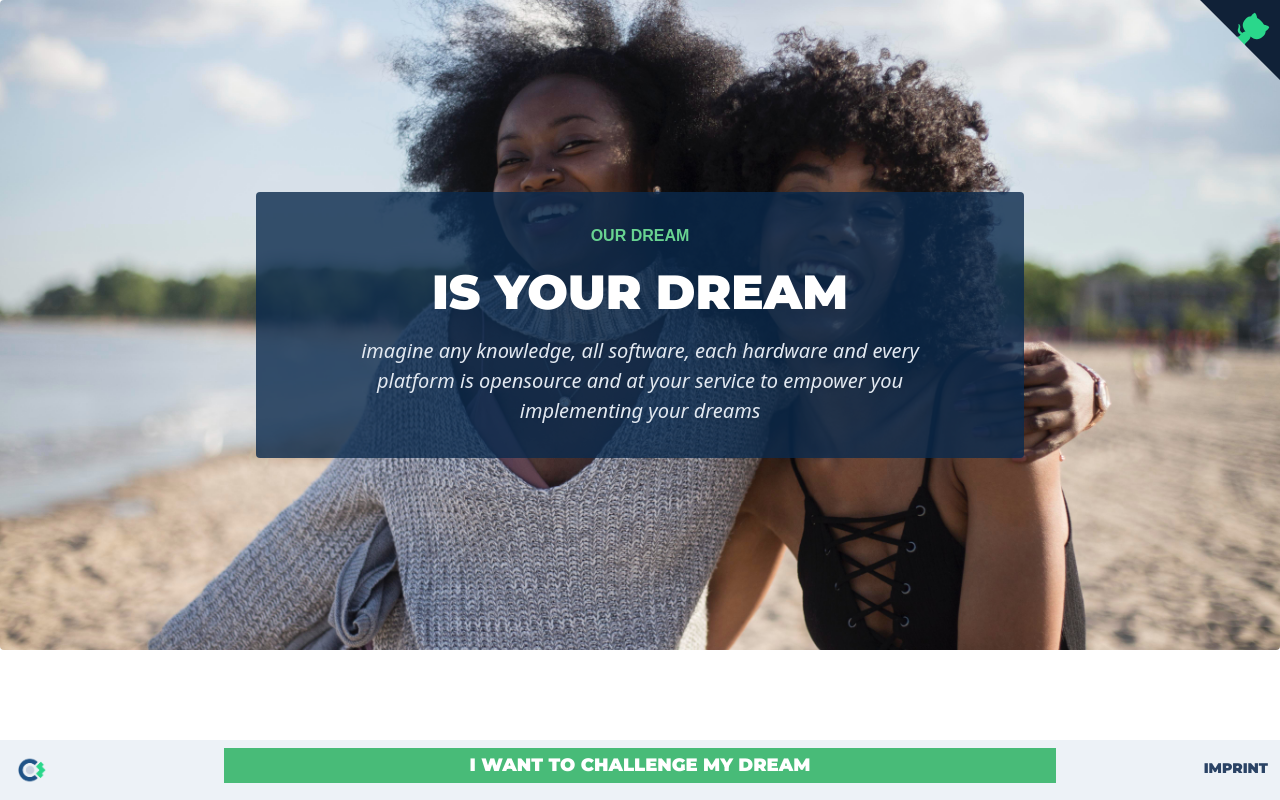
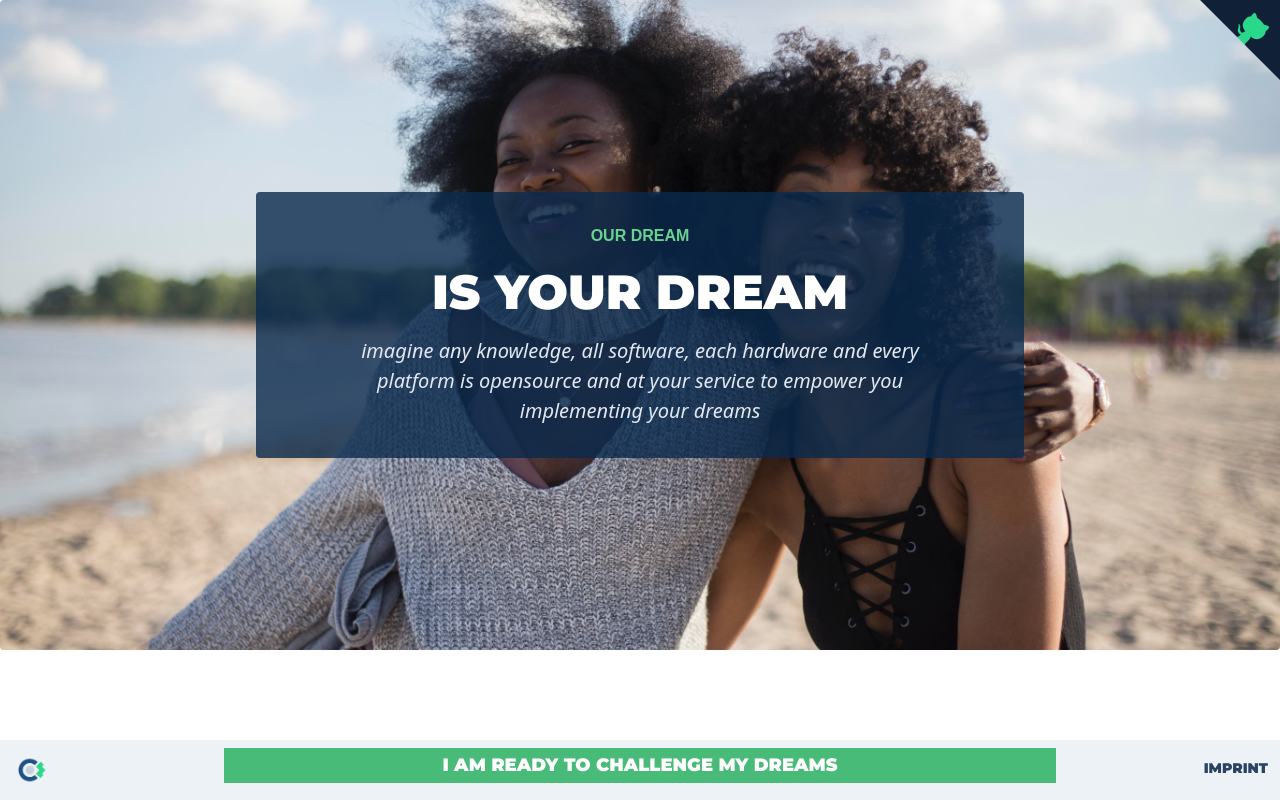
Before and after one commit to circlesland/omo-legacy, a Svelte app: page / in a window 1280 px wide. Built offline with nearby package versions, Linux system fonts and the light colour scheme; a web font is replaced by a local one; what graphql-subscriptions would draw is missing.

Commit message:
Update OmoNavbar.svelte

```diff
--- a/src/quanta/2-molecules/OmoNavbar.svelte
+++ b/src/quanta/2-molecules/OmoNavbar.svelte
@@ -24,7 +24,7 @@
           class="px-1 text-white text-lg cursor-pointer uppercase text-sm
           font-bold ">
           <!-- <i class="fas fa-home p-2 bg-gray-800 rounded" /> -->
-          I want to challenge my dream
+          I am ready to challenge my dreams
         </span>
       </button>
     </a>
```
